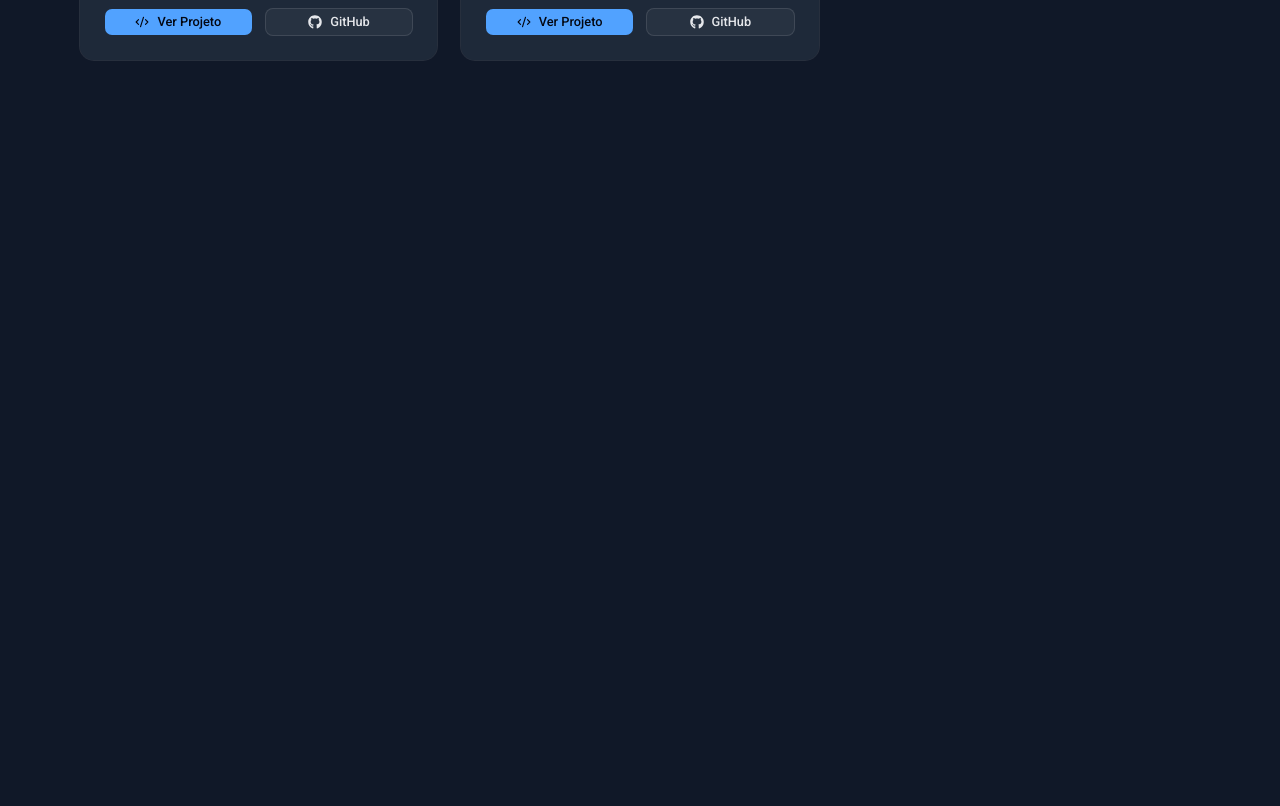
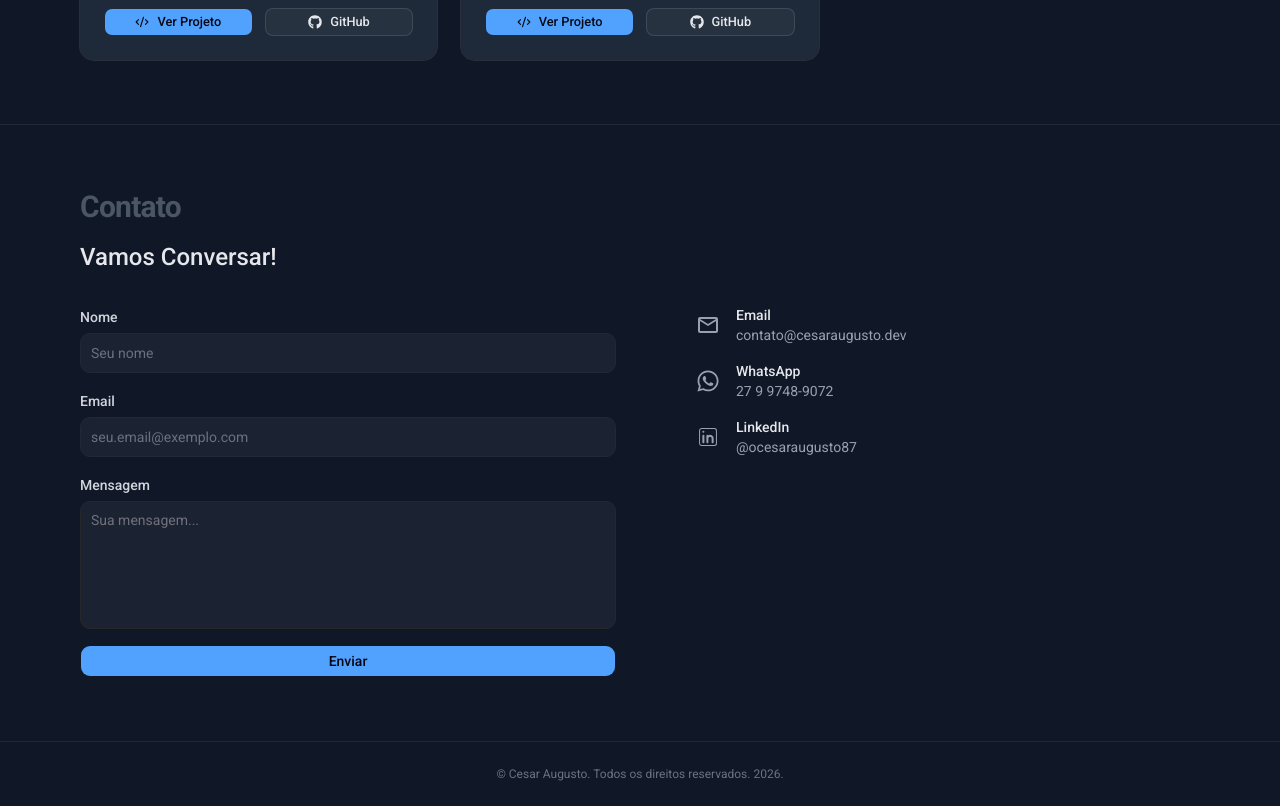
Before and after one commit to devsouza87/portfolio, a Next.js app: page / in a window 1280 px wide. Shown: the part 1420-2226 px from the top of the page. Before the commit the page ends 1544 px from the top, so only its background shows below. Built offline with nearby package versions, Linux system fonts and the light colour scheme.

Commit message:
adiciona o  componente footer

```diff
--- a/src/app/page.tsx
+++ b/src/app/page.tsx
@@ -1,13 +1,20 @@
 import { AboutSection } from "@/components/AboutSection";
+import { ContactSection } from "@/components/ContactSection";
 import { NavBar } from "@/components/NavBar";
 import { ProjectsSection } from "@/components/ProjectsSection";
 
 export default function Home() {
   return (
-    <>
+    <div className="min-h-screen">
       <NavBar />
-      <AboutSection />
-      <ProjectsSection />
-    </>
+      <main>
+        <AboutSection />
+        <ProjectsSection />
+        <ContactSection />
+      </main>
+      <footer className="border-t border-gray-800 py-6 text-center text-xs text-gray-500">
+        © Cesar Augusto. Todos os direitos reservados. 2026.
+      </footer>
+    </div>
   );
 }
--- a/src/components/navbar.tsx
+++ b/src/components/navbar.tsx
@@ -12,17 +12,17 @@ export function NavBar() {
           PORTFOLIO
         </Link>
         <nav className="hidden items-center gap-6 text-md font-medium text-gray-400 md:flex">
-          <Link href="#sobre" className="transition-colors hover:text-gray-200">
+          <Link href="#about" className="transition-colors hover:text-gray-200">
             Sobre
           </Link>
           <Link
-            href="#projetos"
+            href="#projects"
             className="transition-colors hover:text-gray-200"
           >
             Projetos
           </Link>
           <Link
-            href="#contato"
+            href="#contact"
             className="transition-colors hover:text-gray-200"
           >
             contato
```
